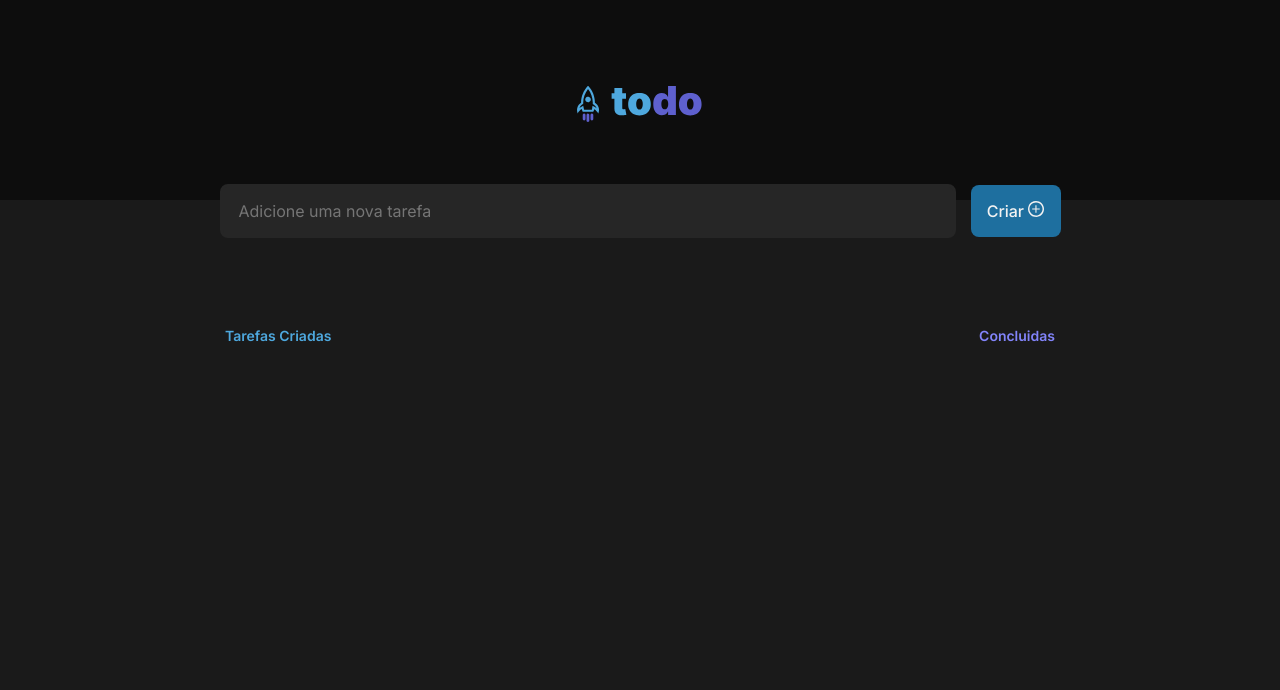
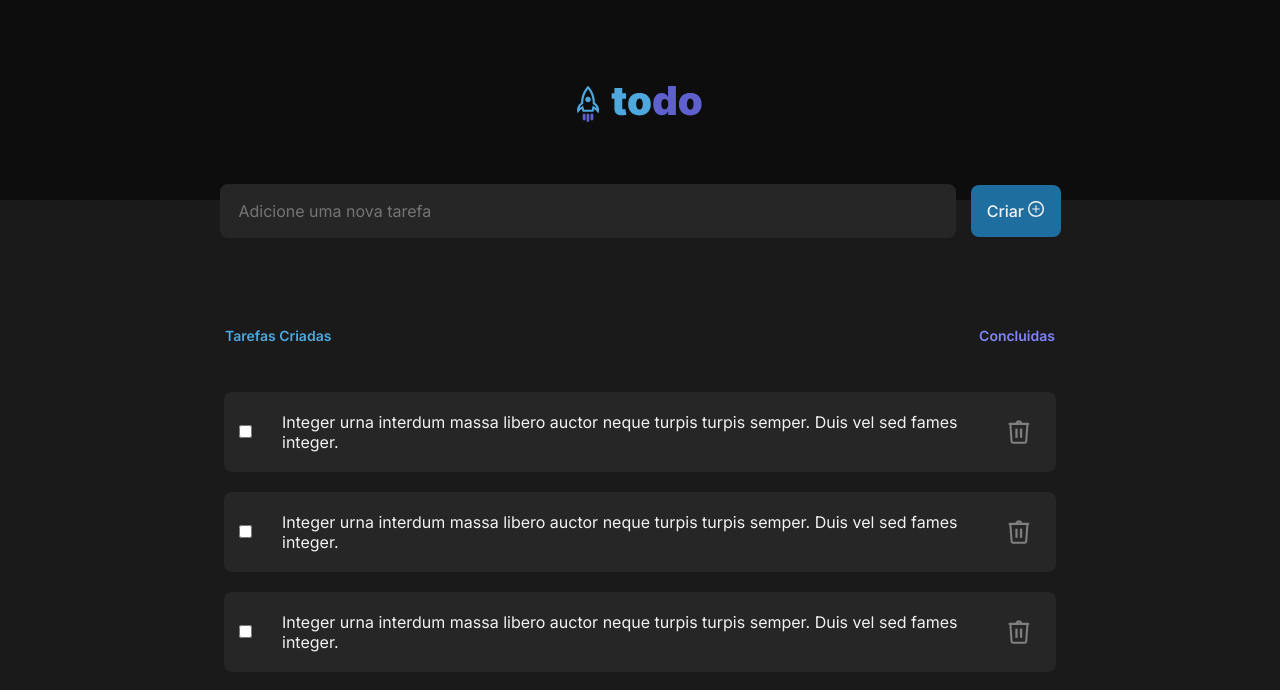
Before and after one commit to Carlosomr/to-do-list, a React (Vite) app: page / in a window 1280 px wide. Shown: the top 690 px of the page. Built offline with nearby package versions, Linux system fonts and the light colour scheme.

Commit message:
feito a criação do layout

```diff
--- a/src/App.jsx
+++ b/src/App.jsx
@@ -1,5 +1,6 @@
 
 import { Header } from './components/header';
+import { Post } from './components/post';
 import { Search } from './components/search';
 import { Task } from './components/task';
 
@@ -7,11 +8,16 @@ import { Task } from './components/task';
 import './global.css';
 export function App() {
 
+
   return (
     <>
     <Header/>
     <Search/>
     <Task/>
+    <Post/>
+    <Post/>
+    <Post/>
+
     </>
   )
 }
--- /dev/null
+++ b/src/components/post.jsx
@@ -0,0 +1,16 @@
+import style from './post.module.css'
+import lixeira from '../assets/lixeira.svg'
+
+export function Post () {
+    return(
+        <div className= {style.checkbox}>
+            <div className= {style.check}>
+            <input type="checkbox"></input>
+            </div>
+            <div className={style.tarefa}>
+                <p>Integer urna interdum massa libero auctor neque turpis turpis semper. Duis vel sed fames integer.</p>
+            </div>
+            <img src={lixeira}></img>
+        </div>
+    )
+}
--- /dev/null
+++ b/src/components/post.module.css
@@ -0,0 +1,29 @@
+.checkbox{
+   width: 832px;
+   height: 80px;
+   margin: auto;
+   padding-top: 0px;
+   display: flex;
+   background: var(--gray-500);
+   color: var(--gray-100);
+   border-radius: 8px;
+   margin-bottom: 20px;
+
+}
+.check{
+   margin: auto;
+   margin-left: 15px;
+}
+
+.tarefa {
+   padding: 10px;
+   margin: auto;
+   margin-left: 20px;
+}
+.checkbox img{
+   width: 80px;
+   height: 40px;
+   margin: auto;
+   cursor: pointer;
+
+}
--- a/src/components/search.jsx
+++ b/src/components/search.jsx
@@ -2,11 +2,16 @@ import style from './search.module.css';
 import { Button } from './button';
 export function Search (){
 
+    function createTask(){
+        event.preventDefault();
+        console.log('oi');
+      }
+
     return(
         <div className= {style.container}>
         <div className= {style.div}>
-            <input type="text" placeholder='Adicione uma nova tarefa'></input>
-            <Button title="Criar" ></Button>
+            <input onSubmit={createTask} type="text" placeholder='Adicione uma nova tarefa' method="get"></input>
+            <Button type="submit" title="Criar" ></Button>
         </div>
         </div>
 
--- a/src/components/search.module.css
+++ b/src/components/search.module.css
@@ -16,9 +16,6 @@
     text-align: center;
 
 }
-
-
-
 .div input{
 
     width: 736px;
@@ -31,7 +28,4 @@
     align-items: center;
     font-size: 16px;
     padding: 16px;
-
-
-
 }
--- a/src/components/task.jsx
+++ b/src/components/task.jsx
@@ -1,3 +1,4 @@
+
 import style from './task.module.css';
 export function Task () {
 
@@ -7,6 +8,8 @@ export function Task () {
             <span>Tarefas Criadas</span>
             <strong>Concluidas</strong>
             </div>
+
+
         </article>
 
     )
--- a/src/components/task.module.css
+++ b/src/components/task.module.css
@@ -1,8 +1,9 @@
 .article{
     width: 840px;
-    height: 287px;
+    height: 50px;
     margin: auto;
     margin-top: 74px;
+    margin-bottom: 20px;
 
 }
 .contador{
```
Also changed, not shown: src/assets/lixeira.svg (added).
